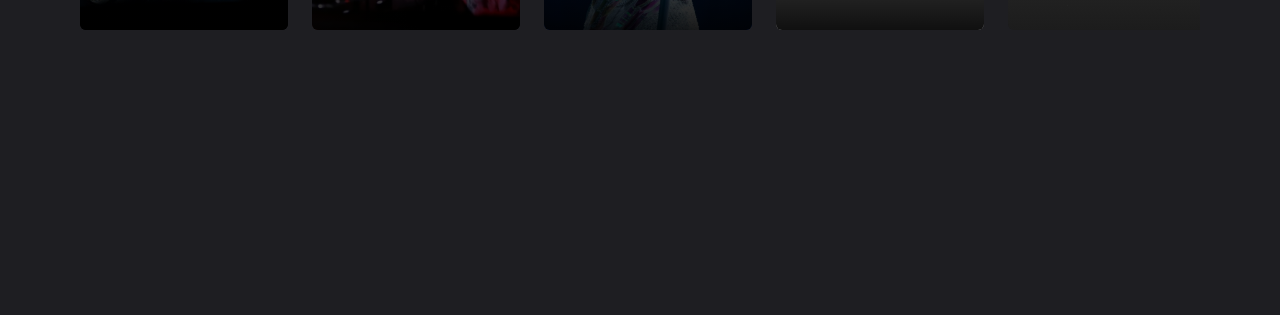
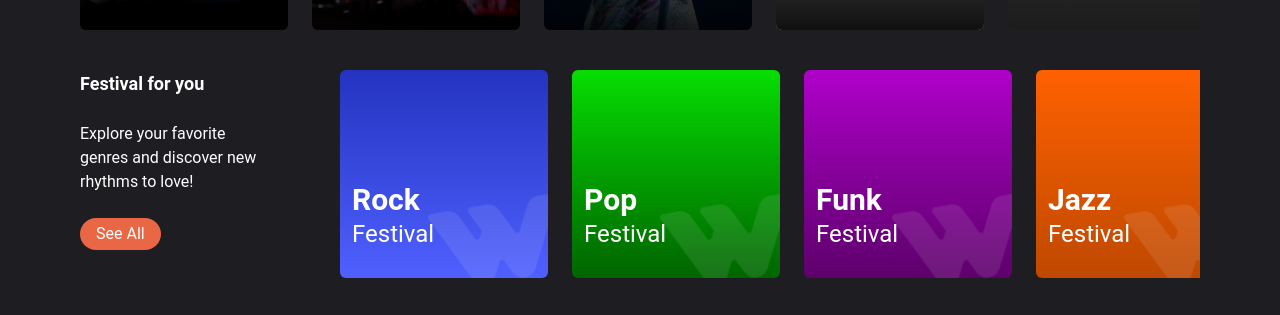
Before and after one commit to giovanegomes/watch, a Next.js app: page / in a window 1280 px wide. Shown: the part 1214-1529 px from the top of the page. Before the commit the page ends 1284 px from the top, so only its background shows below. Built offline with nearby package versions, Linux system fonts and the light colour scheme; grey boxes are pictures that could not be loaded.

Commit message:
feat: adicionar carousel component e Music Styles section

```diff
--- a/src/app/page.tsx
+++ b/src/app/page.tsx
@@ -1,6 +1,7 @@
 "use client";
 
 import LineUp from "@/components/LineUp";
+import MusicStyles from "@/components/MusicalStyles";
 import Player from "@/components/Player";
 
 export default function Home() {
@@ -8,6 +9,7 @@ export default function Home() {
     <div className="w-full">
       <Player />
       <LineUp />
+      <MusicStyles />
     </div>
   );
 }
--- /dev/null
+++ b/src/components/Carrousel.tsx
@@ -0,0 +1,61 @@
+import { PropsWithChildren, useRef, useState } from "react";
+
+export default function Carousel({ children }: PropsWithChildren) {
+  const containerRef = useRef<HTMLDivElement | null>(null);
+  const [isDragging, setIsDragging] = useState(false);
+  const [startX, setStartX] = useState(0);
+  const [scrollLeft, setScrollLeft] = useState(0);
+
+  const handleMouseDown = (event: React.MouseEvent) => {
+    if (!containerRef.current) return;
+
+    setIsDragging(true);
+    setStartX(event.pageX - containerRef.current.offsetLeft);
+    setScrollLeft(containerRef.current.scrollLeft);
+  };
+
+  const handleMouseMove = (event: React.MouseEvent) => {
+    if (!containerRef.current || !isDragging) return;
+
+    event.preventDefault();
+    const x = event.pageX - containerRef.current.offsetLeft;
+    const walk = (x - startX) * 1.2;
+    containerRef.current.scrollLeft = scrollLeft - walk;
+  };
+
+  const stopDragging = () => setIsDragging(false);
+
+  const handleTouchStart = (event: React.TouchEvent) => {
+    if (!containerRef.current) return;
+
+    setIsDragging(true);
+    setStartX(event.touches[0].pageX - containerRef.current.offsetLeft);
+    setScrollLeft(containerRef.current.scrollLeft);
+  };
+
+  const handleTouchMove = (event: React.TouchEvent) => {
+    if (!containerRef.current || !isDragging) return;
+
+    const x = event.touches[0].pageX - containerRef.current.offsetLeft;
+    const walk = (x - startX) * 1.2;
+    containerRef.current.scrollLeft = scrollLeft - walk;
+  };
+
+  const handleTouchEnd = () => setIsDragging(false);
+
+  return (
+    <div
+      ref={containerRef}
+      className="flex flex-row gap-6 overflow-x-auto scrollbar-hide"
+      onMouseDown={handleMouseDown}
+      onMouseMove={handleMouseMove}
+      onMouseLeave={stopDragging}
+      onMouseUp={stopDragging}
+      onTouchStart={handleTouchStart}
+      onTouchMove={handleTouchMove}
+      onTouchEnd={handleTouchEnd}
+    >
+      {children}
+    </div>
+  );
+}
--- a/src/components/LineUp.tsx
+++ b/src/components/LineUp.tsx
@@ -1,5 +1,5 @@
-import { useRef, useState } from "react";
 import Announcement from "./Announcement";
+import Carousel from "./Carrousel";
 
 const LINE_UP = [
   { name: "Iron Maiden", image: "iron-maiden.png" },
@@ -22,62 +22,10 @@ const LINE_UP = [
 ];
 
 export default function LineUp() {
-  const containerRef = useRef<HTMLDivElement | null>(null);
-  const [isDragging, setIsDragging] = useState(false);
-  const [startX, setStartX] = useState(0);
-  const [scrollLeft, setScrollLeft] = useState(0);
-
-  const handleMouseDown = (event: React.MouseEvent) => {
-    if (!containerRef.current) return;
-
-    setIsDragging(true);
-    setStartX(event.pageX - containerRef.current.offsetLeft);
-    setScrollLeft(containerRef.current.scrollLeft);
-  };
-
-  const handleMouseMove = (event: React.MouseEvent) => {
-    if (!containerRef.current || !isDragging) return;
-
-    event.preventDefault();
-    const x = event.pageX - containerRef.current.offsetLeft;
-    const walk = (x - startX) * 1.2;
-    containerRef.current.scrollLeft = scrollLeft - walk;
-  };
-
-  const stopDragging = () => setIsDragging(false);
-
-  const handleTouchStart = (event: React.TouchEvent) => {
-    if (!containerRef.current) return;
-
-    setIsDragging(true);
-    setStartX(event.touches[0].pageX - containerRef.current.offsetLeft);
-    setScrollLeft(containerRef.current.scrollLeft);
-  };
-
-  const handleTouchMove = (event: React.TouchEvent) => {
-    if (!containerRef.current || !isDragging) return;
-
-    const x = event.touches[0].pageX - containerRef.current.offsetLeft;
-    const walk = (x - startX) * 1.2;
-    containerRef.current.scrollLeft = scrollLeft - walk;
-  };
-
-  const handleTouchEnd = () => setIsDragging(false);
-
   return (
-    <section className="w-full px-20 my-10 ">
+    <section className="w-full px-20 my-10">
       <h1 className="font-bold text-2xl mb-5">Line Up</h1>
-      <div
-        ref={containerRef}
-        className="flex flex-row gap-6 overflow-x-auto scrollbar-hide"
-        onMouseDown={handleMouseDown}
-        onMouseMove={handleMouseMove}
-        onMouseLeave={stopDragging}
-        onMouseUp={stopDragging}
-        onTouchStart={handleTouchStart}
-        onTouchMove={handleTouchMove}
-        onTouchEnd={handleTouchEnd}
-      >
+      <Carousel>
         {LINE_UP.map(({ name, image }) => {
           if (name === "announcement")
             return <Announcement key="announcement" />;
@@ -95,7 +43,7 @@ export default function LineUp() {
             </div>
           );
         })}
-      </div>
+      </Carousel>
     </section>
   );
 }
--- /dev/null
+++ b/src/components/MusicalStyles.tsx
@@ -0,0 +1,86 @@
+import Image from "next/image";
+import Carousel from "./Carrousel";
+
+const Card = ({
+  musicStyle,
+  gradientClass,
+}: {
+  musicStyle: string;
+  gradientClass: string;
+}) => {
+  return (
+    <div className={`relative w-[208px] h-[208px] ${gradientClass} rounded-md`}>
+      <Image
+        className="absolute bottom-0 right-0"
+        src="/images/vector.png"
+        width={120}
+        height={72}
+        alt=""
+      />
+      <div className="pt-28 pl-3">
+        <h3 className="font-bold text-3xl">{musicStyle}</h3>
+        <h4 className="text-2xl">Festival</h4>
+      </div>
+    </div>
+  );
+};
+
+const MUSIC_STYLES = [
+  {
+    musicStyle: "Rock",
+    gradientClass: "bg-gradient-to-b from-[#2433C0] to-[#4F60FF]",
+  },
+  {
+    musicStyle: "Pop",
+    gradientClass: "bg-gradient-to-b from-[#06DE03] to-[#016500]",
+  },
+  {
+    musicStyle: "Funk",
+    gradientClass: "bg-gradient-to-b from-[#AF01CA] to-[#5E006C]",
+  },
+  {
+    musicStyle: "Jazz",
+    gradientClass: "bg-gradient-to-b from-[#FF6100] to-[#BF4900]",
+  },
+  {
+    musicStyle: "Samba",
+    gradientClass: "bg-gradient-to-b from-[#FF009A] to-[#A30062]",
+  },
+  {
+    musicStyle: "MPB",
+    gradientClass: "bg-gradient-to-b from-[#FFA801] to-[#7A5000]",
+  },
+  {
+    musicStyle: "Trap",
+    gradientClass: "bg-gradient-to-b from-[#00C0FF] to-[#006A8D]",
+  },
+  {
+    musicStyle: "Rap",
+    gradientClass: "bg-gradient-to-b from-[#FF0100] to-[#A80100]",
+  },
+];
+
+export default function MusicStyles() {
+  return (
+    <section className="w-full px-20 my-10">
+      <div className="flex flex row">
+        <div className="max-w-[180px]">
+          <p className="font-bold text-lg mb-6">Festival for you</p>
+          <p className="mb-6">
+            Explore your favorite genres and discover new rhythms to love!
+          </p>
+          <button className="bg-primary hover:bg-red-600 text-white px-4 py-1 rounded-full cursor-pointer">
+            See All
+          </button>
+        </div>
+        <Carousel>
+          <div className="flex flex-row gap-6 ml-20">
+            {MUSIC_STYLES.map(({ musicStyle, gradientClass }) => (
+              <Card musicStyle={musicStyle} gradientClass={gradientClass} />
+            ))}
+          </div>
+        </Carousel>
+      </div>
+    </section>
+  );
+}
```
Also changed, not shown: public/images/vector.png (added).
